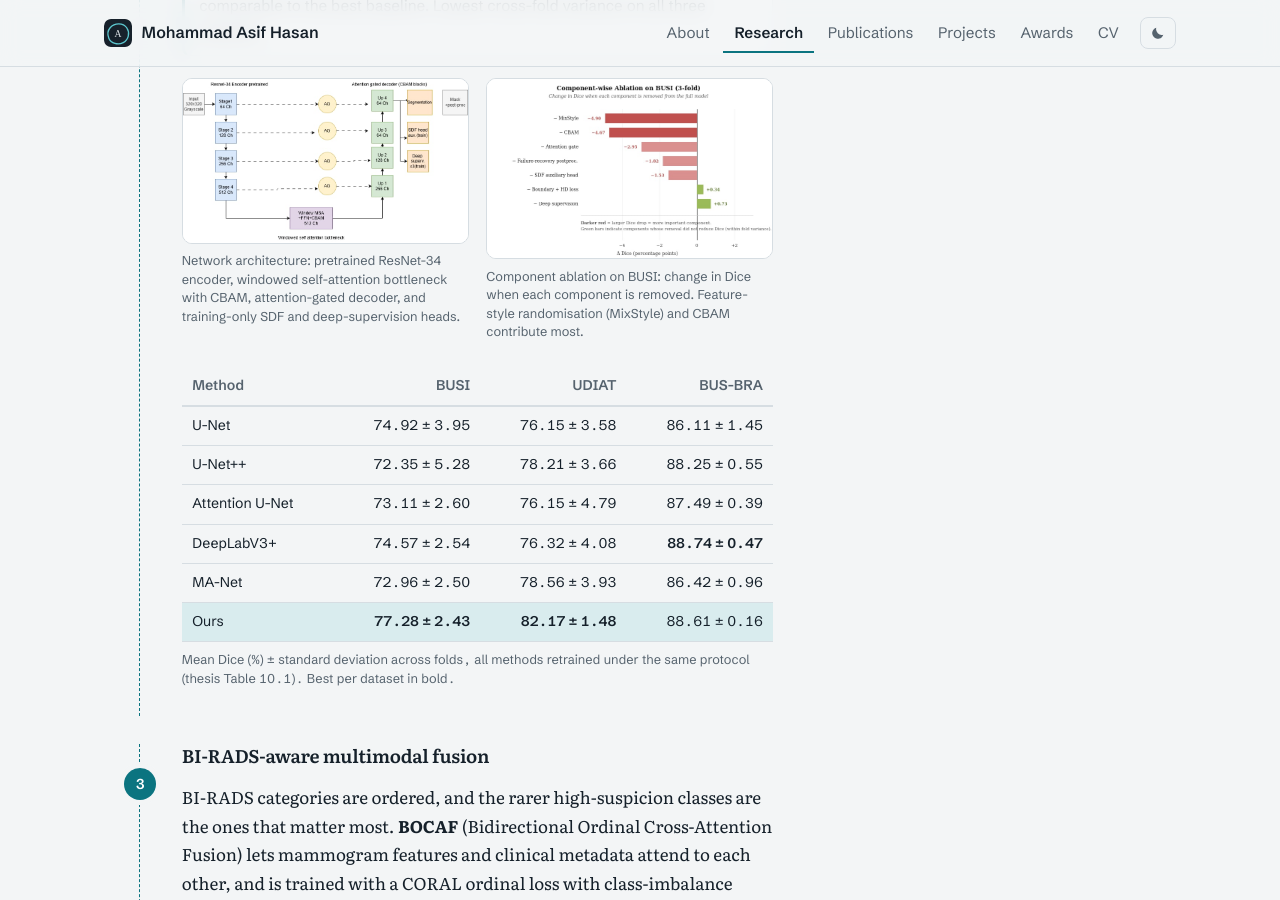
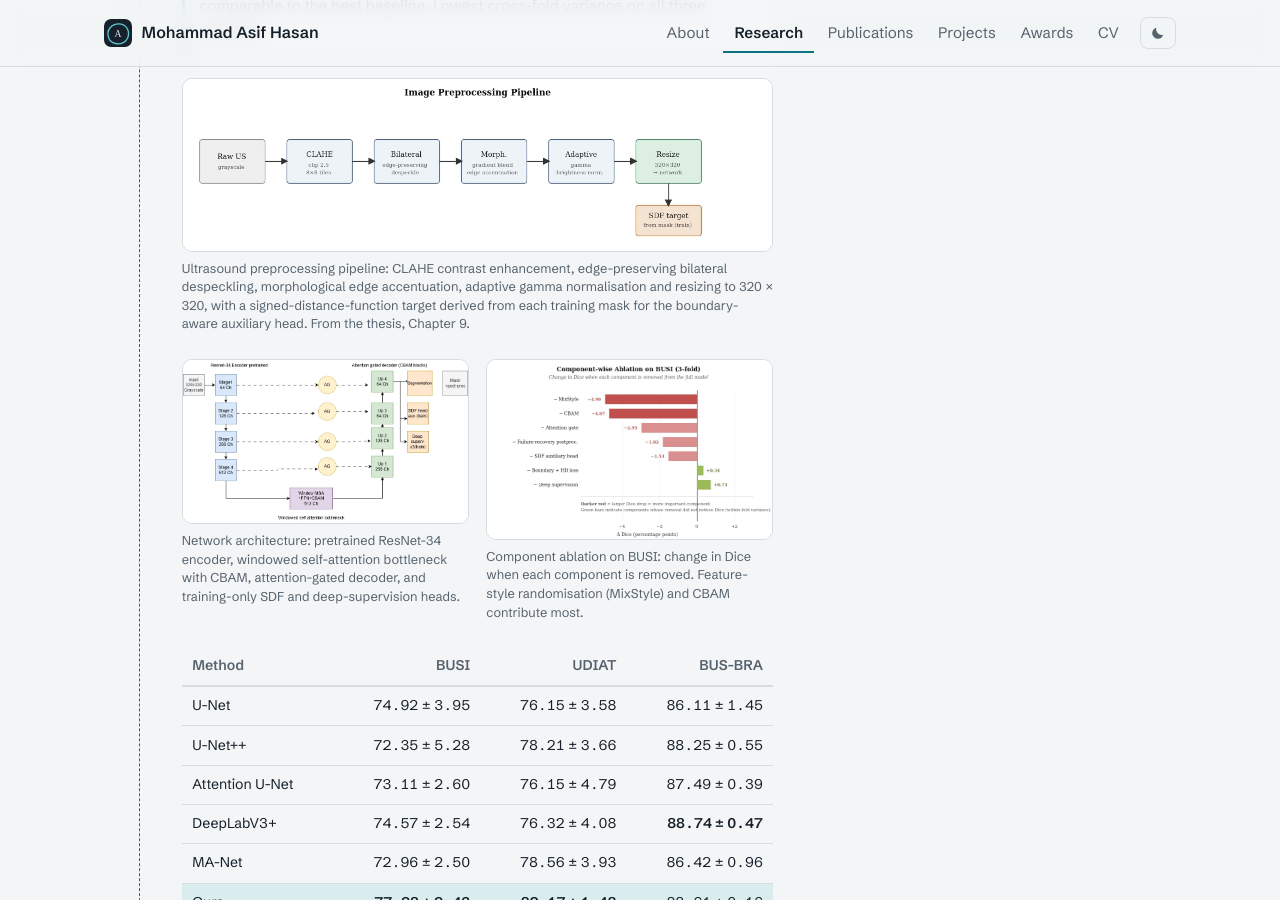
Before and after one commit to Asif190/Asif190.github.io, a Jekyll site: the page built from research.md, in a window 1280 px wide and 900 px high, scrolled down 2025 px. Built offline with Jekyll 4.4.1, drawn with Linux system fonts in a browser that asks for light colours.

Commit message:
Add the thesis ultrasound preprocessing pipeline figure to Part II
Co-Authored-By: Claude Opus 5.5 <noreply@anthropic.com>

```diff
--- a/research.md
+++ b/research.md
@@ -22,6 +22,7 @@ Most breast imaging models are judged on overlap scores alone, which hides the f
 <h3>Boundary-aware ultrasound lesion segmentation</h3>
 <p>Ultrasound lesions have speckle noise and weak, irregular margins. A hybrid network combines a pretrained residual encoder, a windowed self-attention bottleneck, channel–spatial attention and feature-style randomisation, with a boundary-aware auxiliary head. All five baselines were retrained under the same stratified k-fold protocol, with component ablations and fold-level significance tests.</p>
 <p class="result">Mean Dice 77.28% on BUSI and 82.17% on UDIAT, 2.36 and 3.61 points above the strongest baseline (paired t-test, p &lt; 0.05); 88.61% on BUS-BRA, statistically comparable to the best baseline. Lowest cross-fold variance on all three datasets.</p>
+<div class="fig-row">{% include figure.html file="thesis/part2-preprocessing" large=true caption="Ultrasound preprocessing pipeline: CLAHE contrast enhancement, edge-preserving bilateral despeckling, morphological edge accentuation, adaptive gamma normalisation and resizing to 320 × 320, with a signed-distance-function target derived from each training mask for the boundary-aware auxiliary head. From the thesis, Chapter 9." alt="Flowchart from raw ultrasound through CLAHE, bilateral filter, morphology, adaptive gamma and resize, with an SDF target branch" %}</div>
 <div class="fig-row">{% include figure.html file="thesis/part2-architecture" large=true caption="Network architecture: pretrained ResNet-34 encoder, windowed self-attention bottleneck with CBAM, attention-gated decoder, and training-only SDF and deep-supervision heads." alt="Encoder-decoder architecture diagram with attention gates and a windowed self-attention bottleneck" %}{% include figure.html file="thesis/part2-ablation" large=true caption="Component ablation on BUSI: change in Dice when each component is removed. Feature-style randomisation (MixStyle) and CBAM contribute most." alt="Horizontal bar chart of Dice change per removed component" %}</div>
 <div class="table-wrap"><table class="results">
 <caption>Mean Dice (%) ± standard deviation across folds, all methods retrained under the same protocol (thesis Table 10.1). Best per dataset in bold.</caption>
```
Also changed, not shown: assets/img/thesis/part2-preprocessing-thumb.jpg (added), assets/img/thesis/part2-preprocessing.jpg (added).
